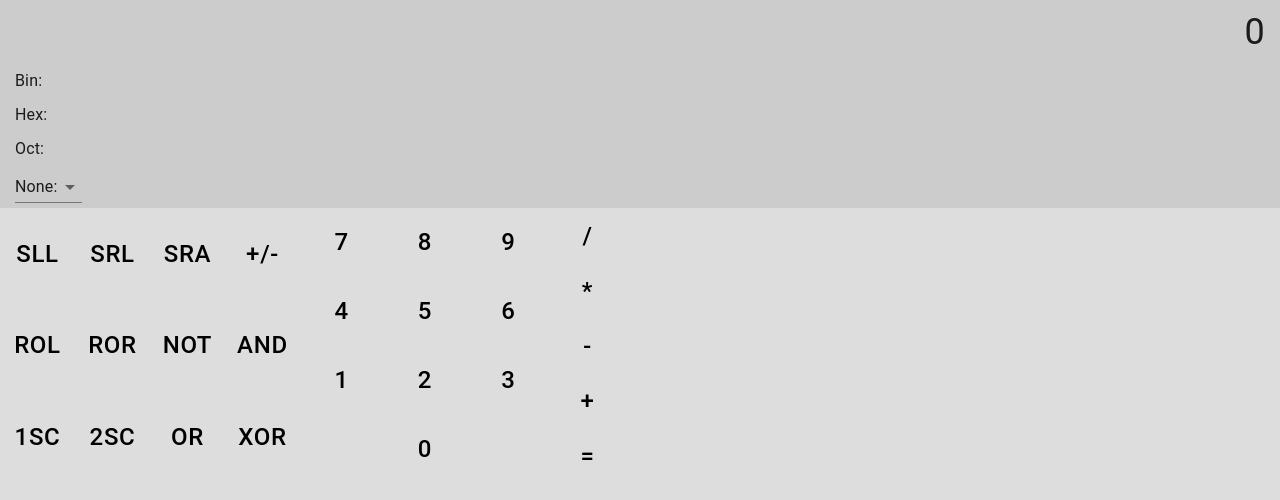
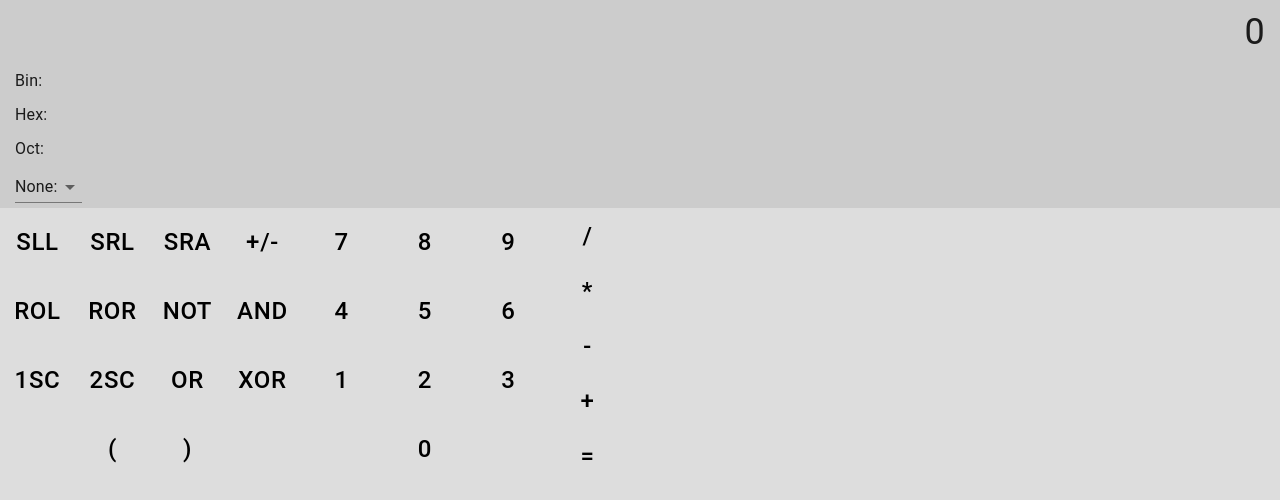
Before and after one commit to eggroll-bot/programmers-calculator, a React (Create React App) app: page / in a window 1280 px wide. Shown: the top 500 px of the page. Built offline with nearby package versions, Linux system fonts and the light colour scheme.

Commit message:
Added onClick functionality to ButtonPads

```diff
--- a/src/components/ButtonPad.js
+++ b/src/components/ButtonPad.js
@@ -10,9 +10,9 @@ function ButtonPad( props ) {
 			{
 				props.operations.map( ( item ) =>
 					(
-						<Grid item key={ item } xs={ props.xs }>
-							<Button color="primary" disableFocusRipple={ true } style={ { fontSize: props.fontSize, height: "100%", width: "100%" } }>
-								{ item }
+						<Grid item key={ item.text } xs={ props.xs }>
+							<Button color="primary" disableFocusRipple={ true } onClick={ item.onClick } style={ { fontSize: props.fontSize, height: "100%", width: "100%" } }>
+								{ item.text }
 							</Button>
 						</Grid>
 					)
--- a/src/components/MainScreen.js
+++ b/src/components/MainScreen.js
@@ -21,7 +21,64 @@ class MainScreen extends React.Component {
 						<ButtonPad
 							fontSize="24px"
 							height="275px"
-							operations={ [ "SLL", "SRL", "SRA", "+/-", "ROL", "ROR", "NOT", "AND", "1SC", "2SC", "OR", "XOR" ] }
+							operations={ [
+								{
+									text: "SLL",
+									onClick: ( ) => { }
+								},
+								{
+									text: "SRL",
+									onClick: ( ) => { }
+								},
+								{
+									text: "SRA",
+									onClick: ( ) => { }
+								},
+								{
+									text: "+/-",
+									onClick: ( ) => { }
+								},
+								{
+									text: "ROL",
+									onClick: ( ) => { }
+								},
+								{
+									text: "ROR",
+									onClick: ( ) => { }
+								},
+								{
+									text: "NOT",
+									onClick: ( ) => { }
+								},
+								{
+									text: "AND",
+									onClick: ( ) => { }
+								},
+								{
+									text: "1SC",
+									onClick: ( ) => { }
+								},
+								{
+									text: "2SC",
+									onClick: ( ) => { }
+								},
+								{
+									text: "OR",
+									onClick: ( ) => { }
+								},
+								{
+									text: "XOR",
+									onClick: ( ) => { }
+								},
+								{
+									text: "(",
+									onClick: ( ) => { }
+								},
+								{
+									text: ")",
+									onClick: ( ) => { }
+								}
+							] }
 							width="300px"
 							xs={ 3 } />
 					</Grid>
@@ -30,7 +87,48 @@ class MainScreen extends React.Component {
 						<ButtonPad
 							fontSize="24px"
 							height="275px"
-							operations={ [ 7, 8, 9, 4, 5, 6, 1, 2, 3, 0 ] }
+							operations={ [
+								{
+									text: "7",
+									onClick: ( ) => { }
+								},
+								{
+									text: "8",
+									onClick: ( ) => { }
+								},
+								{
+									text: "9",
+									onClick: ( ) => { }
+								},
+								{
+									text: "4",
+									onClick: ( ) => { }
+								},
+								{
+									text: "5",
+									onClick: ( ) => { }
+								},
+								{
+									text: "6",
+									onClick: ( ) => { }
+								},
+								{
+									text: "1",
+									onClick: ( ) => { }
+								},
+								{
+									text: "2",
+									onClick: ( ) => { }
+								},
+								{
+									text: "3",
+									onClick: ( ) => { }
+								},
+								{
+									text: "0",
+									onClick: ( ) => { }
+								}
+							] }
 							width="250px"
 							xs={ 4 } />
 					</Grid>
@@ -39,7 +137,28 @@ class MainScreen extends React.Component {
 						<ButtonPad
 							fontSize="24px"
 							height="275px"
-							operations={ [ "/", "*", "-", "+", "=" ] }
+							operations={ [
+								{
+									text: "/",
+									onClick: ( ) => { }
+								},
+								{
+									text: "*",
+									onClick: ( ) => { }
+								},
+								{
+									text: "-",
+									onClick: ( ) => { }
+								},
+								{
+									text: "+",
+									onClick: ( ) => { }
+								},
+								{
+									text: "=",
+									onClick: ( ) => { }
+								}
+							] }
 							width="75px"
 							xs={ 12 } />
 					</Grid>
```
